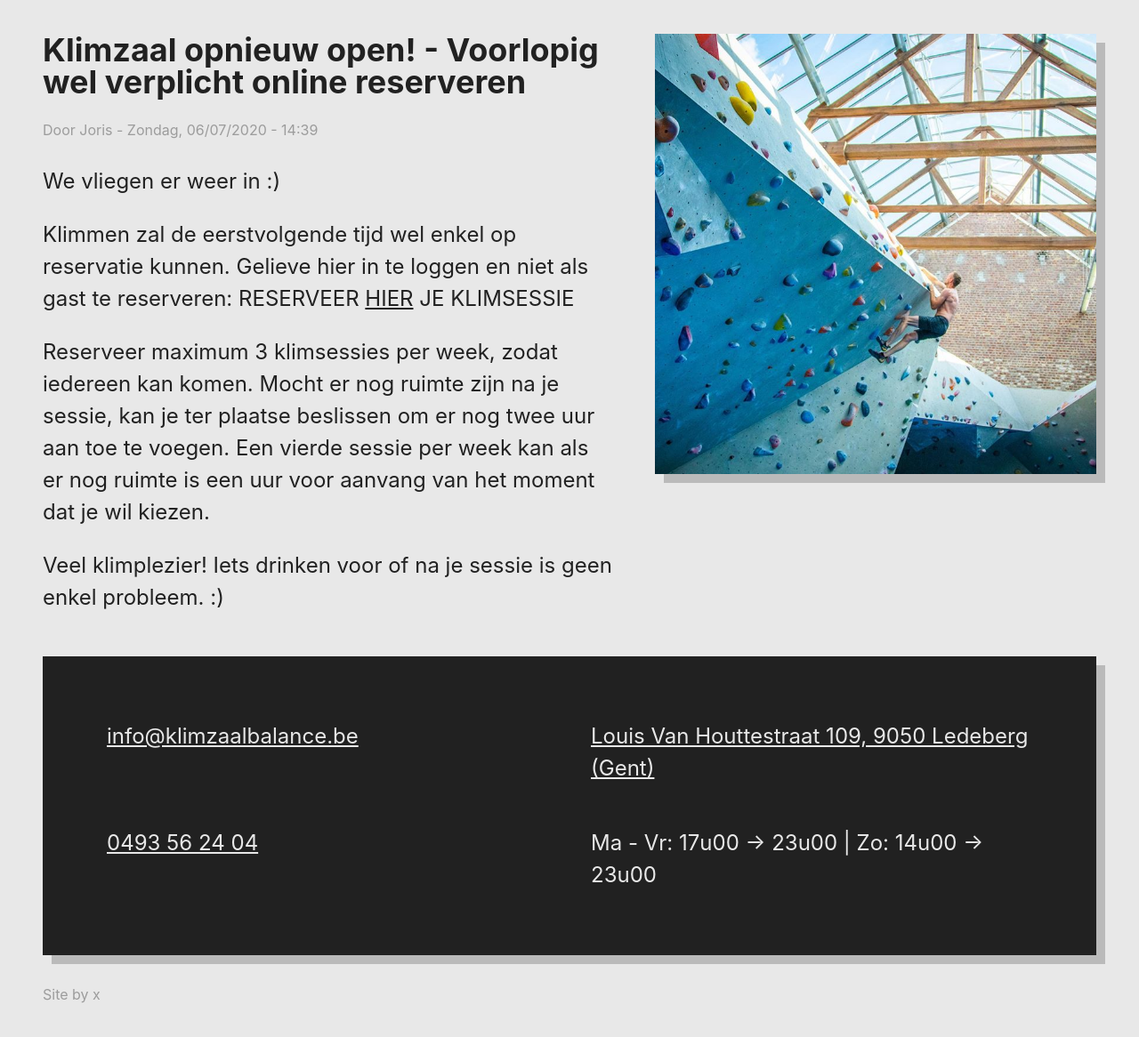
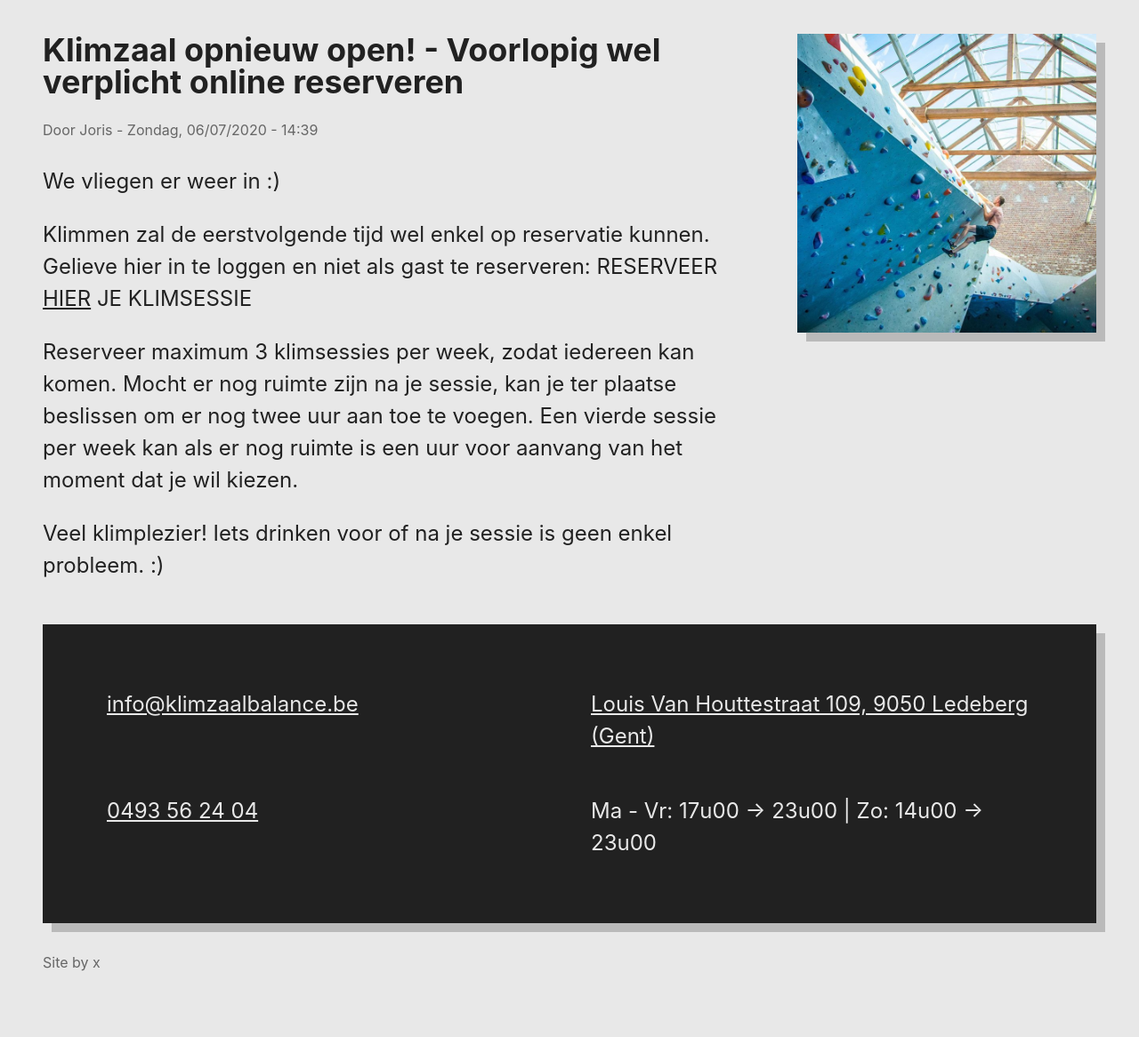
Before and after one commit to dreadnip/balans, a plain HTML site: page index.html in a window 1280 px wide. Shown: the part 322-1488 px from the top of the page at 89% size. After the commit the page ends 1464 px from the top, so only its background shows below. Drawn offline with Linux system fonts and the light colour scheme.

Commit message:
Improve contrast ratio on soft grays

```diff
--- a/style.css
+++ b/style.css
@@ -16,7 +16,7 @@
  :root {
 	/* Colors */
 	--mine-shaft: #212121;
-	--dust: #9c9c9c;
+	--dove: #666666;
 	--crimson: #e5221b;
 	--mercury: #e8e8e8;
 
@@ -73,7 +73,7 @@ img {
 
 .info {
 	font-style: italic;
-	color: #666;
+	color: var(--dove);
 }
 
 .info:before {
@@ -89,7 +89,7 @@ img {
  * Layout
  */
 
- header {
+header {
    margin-bottom: var(--default);
 }
 
@@ -108,7 +108,7 @@ section + section {
 }
 
 .content {
-	max-width: 40rem;
+	max-width: 50rem;
 }
 
 .spotlight img {
@@ -250,7 +250,7 @@ nav a:last-of-type {
 .credit {
 	margin-top: 2rem;
 	font-size: 1rem;
-	color: var(--dust);
+	color: var(--dove);
 }
 
 /*
@@ -258,7 +258,7 @@ nav a:last-of-type {
  */
 
 .meta {
-	color: var(--dust);
+	color: var(--dove);
 	font-size: 1rem;
 }
 
```
